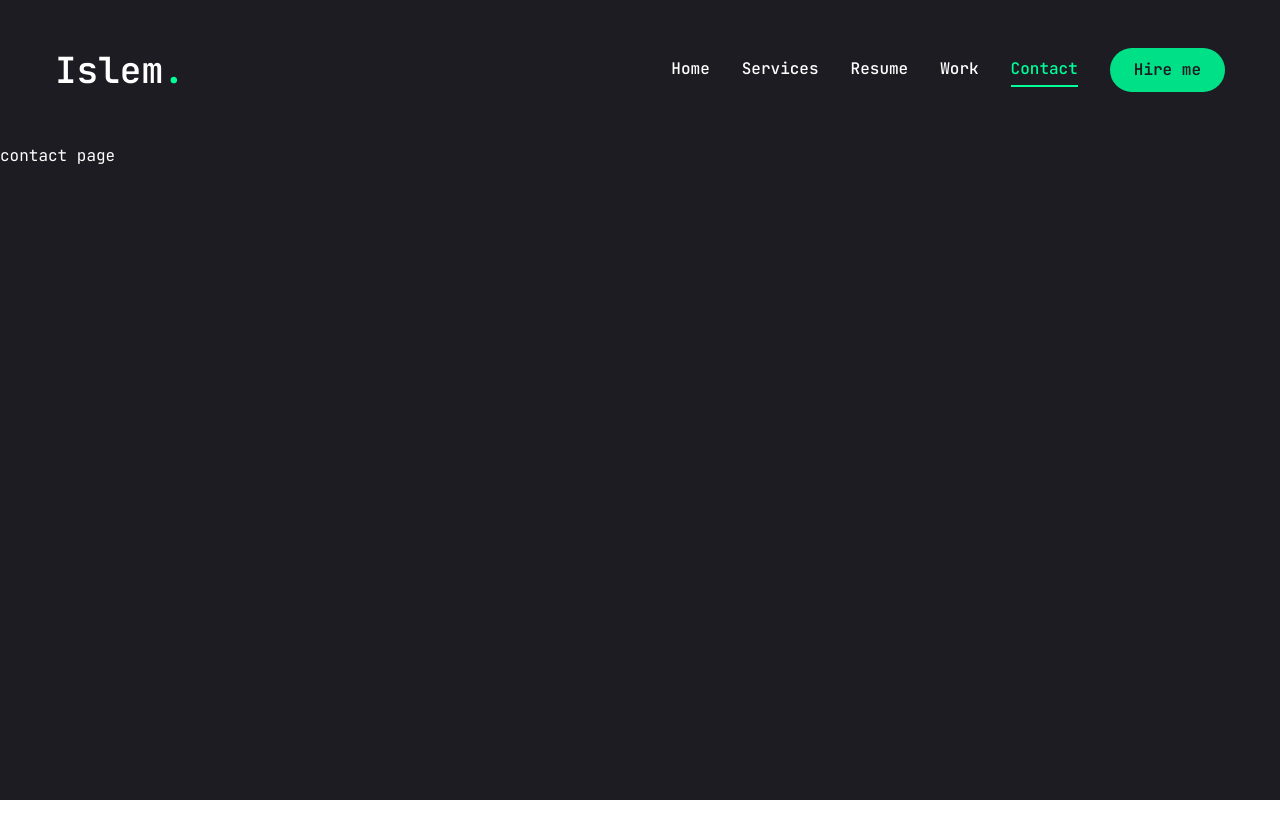
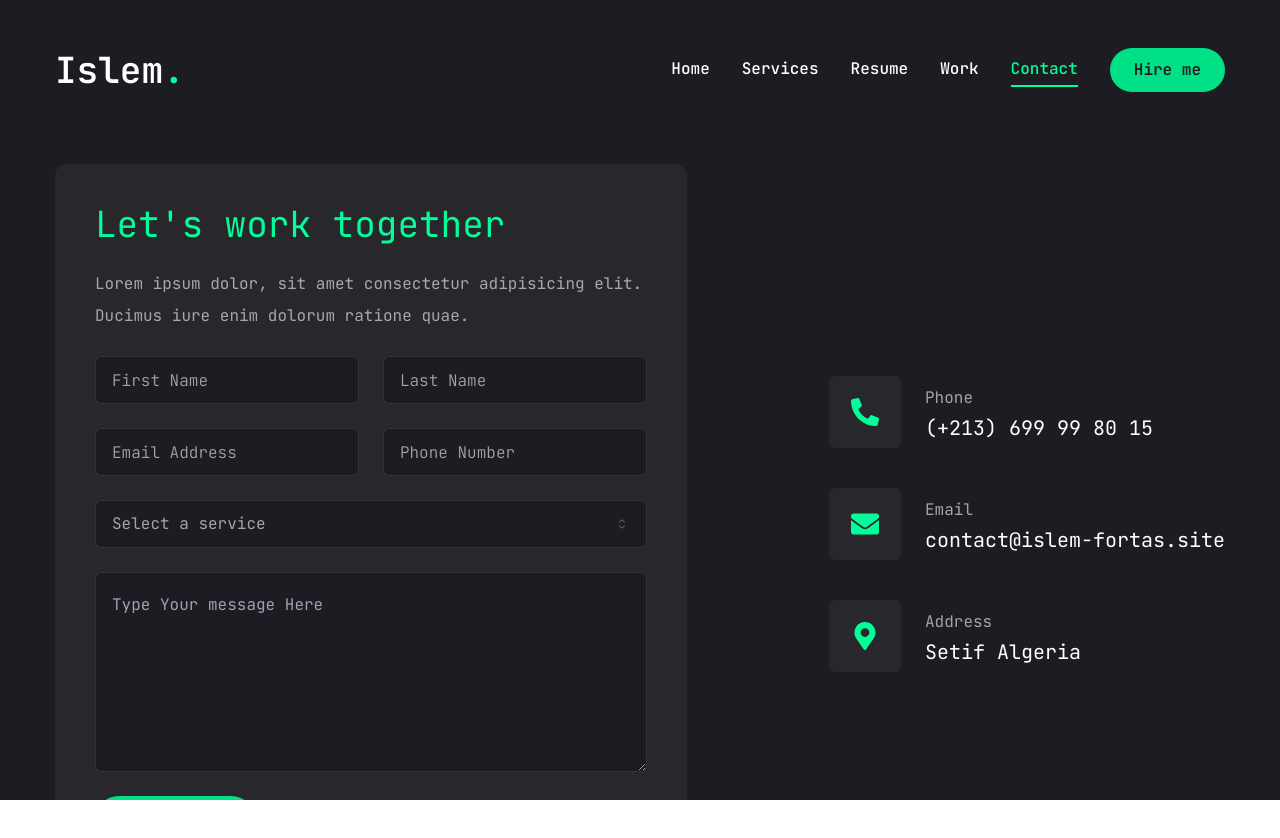
Before and after one commit to jacoubtech/Portfolio, a Next.js app: page /contact in a window 1280 px wide. Shown: the top 838 px of the page. Before the commit the page ends 800 px from the top, so only its background shows below. Built offline with nearby package versions, Linux system fonts and the light colour scheme.

Commit message:
Latest Update Project Done

```diff
--- a/app/contact/page.tsx
+++ b/app/contact/page.tsx
@@ -1,6 +1,96 @@
+"use client";
+
+
+import { Button } from "@/components/ui/button";
+import { Input} from "@/components/ui/input";
+import { Textarea } from "@/components/ui/textarea";
+
+import { Select, SelectContent, SelectGroup, SelectItem, SelectLabel, SelectTrigger, SelectValue } from "@/components/ui/select";
+
+import {FaPhoneAlt, FaEnvelope, FaMapMarkerAlt} from 'react-icons/fa';
+
+const info = [
+  {
+    icon: <FaPhoneAlt />,
+    title: 'Phone',
+    description: '(+213) 699 99 80 15',
+  },
+  {
+    icon: <FaEnvelope />,
+    title: 'Email',
+    description: 'contact@islem-fortas.site',
+  },
+  {
+    icon: <FaMapMarkerAlt />,
+    title: 'Address',
+    description: 'Setif Algeria',
+  },
+];
+
+import { motion } from "framer-motion";
+
+
 const contact = () => {
   return (
-    <div>contact page</div>
+    <motion.section  initial={{opacity: 0}}
+    animate={{opacity: 1, transition: {delay: 2.4, duration: 0.4, ease: 'easeIn'}}}
+    className="py-6" >
+      <div className="container mx-auto">
+        <div className="flex flex-col xl:flex-row gap-[30px]">
+          {/* form */}
+          <div className="xl:w-[54%] order-2 xl:order-none">
+            <form className="flex flex-col gap-6 p-10 bg-[#27272c] rounded-xl">
+              <h3 className="text-4xl text-accent">Let's work together</h3>
+              <p className="text-white/60">Lorem ipsum dolor, sit amet consectetur adipisicing elit. Ducimus iure enim dolorum ratione quae.</p>
+              {/* input */}
+              <div className="grid grid-cols-1 md:grid-cols-2 gap-6">
+                <Input type="firstname" placeholder="First Name"/>
+                <Input type="lastname" placeholder="Last Name"/>
+                <Input type="email" placeholder="Email Address"/>
+                <Input type="phone" placeholder="Phone Number"/>
+              </div>
+              <Select>
+                <SelectTrigger className="w-full">
+                  <SelectValue placeholder="Select a service">
+
+                  </SelectValue>
+                </SelectTrigger>
+                <SelectContent>
+                  <SelectGroup>
+                    <SelectLabel>Select a Service</SelectLabel>
+                    <SelectItem value="est">Web Developement</SelectItem>
+                    <SelectItem value="cst">UI/UX Design</SelectItem>
+                    <SelectItem value="est">Social Media Design</SelectItem>
+                  </SelectGroup>
+                </SelectContent>
+              </Select>
+              {/* text area */}
+              <Textarea className="h-[200px]"
+              placeholder="Type Your message Here"/>
+              <Button size="sm" className="max-w-40">Send message</Button>
+            </form>
+          </div>
+          {/* info */}
+          <div className="flex-1 flex items-center xl:justify-end order-1 xl:order-none mb-8 xl:mb-0">
+            <ul className="flex flex-col gap-10">
+              {info.map((item, index)=> {
+                return (
+                  <li key={index} className="flex items-center gap-6">
+                    <div className="w-[52px] h-[52px] xl:w-[72px] xl:h-[72px] bg-[#27272c] text-accent rounded-md flex items-center justify-center">
+                      <div className="text-[28px]">{item.icon}</div>
+                    </div>
+                    <div className="flex-1">
+                      <p className="text-white/60">{item.title}</p>
+                      <h3 className="text-xl">{item.description}</h3>
+                    </div>
+                  </li>
+                )
+              })}
+            </ul>
+          </div>
+        </div>
+      </div>
+    </motion.section>
   )
 }
 
--- a/components/ui/input.tsx
+++ b/components/ui/input.tsx
@@ -11,7 +11,7 @@
       <input
         type={type}
         className={cn(
-          "flex h-9 w-full rounded-md border border-input bg-transparent px-3 py-1 text-sm shadow-sm transition-colors file:border-0 file:bg-transparent file:text-sm file:font-medium file:text-foreground placeholder:text-muted-foreground focus-visible:outline-none focus-visible:ring-1 focus-visible:ring-ring disabled:cursor-not-allowed disabled:opacity-50",
+          "flex h-[48px] rounded-md border border-white/10 focus:border-accent font-light bg-primary px-4 py-5 text-base placeholder:text-white/60 outline-none ",
           className
         )}
         ref={ref}
--- a/components/ui/select.tsx
+++ b/components/ui/select.tsx
@@ -24,7 +24,7 @@
   <SelectPrimitive.Trigger
     ref={ref}
     className={cn(
-      "flex h-9 w-full items-center justify-between whitespace-nowrap rounded-md border border-input bg-transparent px-3 py-2 text-sm shadow-sm ring-offset-background placeholder:text-muted-foreground focus:outline-none focus:ring-1 focus:ring-ring disabled:cursor-not-allowed disabled:opacity-50 [&>span]:line-clamp-1",
+      "flex h-[48px] w-full items-center justify-between rounded-md border border-white/10 bg-primary px-4 py-5 text-base text-white/60 placeholder:text-white/10 focus:border-accent outline-none",
       className
     )}
     {...props}
@@ -123,7 +123,7 @@
   <SelectPrimitive.Item
     ref={ref}
     className={cn(
-      "relative flex w-full cursor-default select-none items-center rounded-sm py-1.5 pl-2 pr-8 text-sm outline-none focus:bg-accent focus:text-accent-foreground data-[disabled]:pointer-events-none data-[disabled]:opacity-50",
+      "relative flex w-full cursor-default select-none items-center rounded-sm py-1.5 pl-2 pr-8 text-sm outline-none focus:bg-accent focus:text-primary focus:font-bold data-[disabled]:pointer-events-none data-[disabled]:opacity-50",
       className
     )}
     {...props}
--- a/components/ui/textarea.tsx
+++ b/components/ui/textarea.tsx
@@ -10,7 +10,7 @@
     return (
       <textarea
         className={cn(
-          "flex min-h-[60px] w-full rounded-md border border-input bg-transparent px-3 py-2 text-sm shadow-sm placeholder:text-muted-foreground focus-visible:outline-none focus-visible:ring-1 focus-visible:ring-ring disabled:cursor-not-allowed disabled:opacity-50",
+          "flex min-h-[80px] w-full rounded-md border border-white/10 bg-primary px-4 py-5 text-base place-holder:text-white/60 focus-visible:outline-none focus-visible:ring-1 focus-visible:ring-accent focus-visible:ring-offset-0 disabled:cursor-not-allowed disabled:opacity-50",
           className
         )}
         ref={ref}
```
